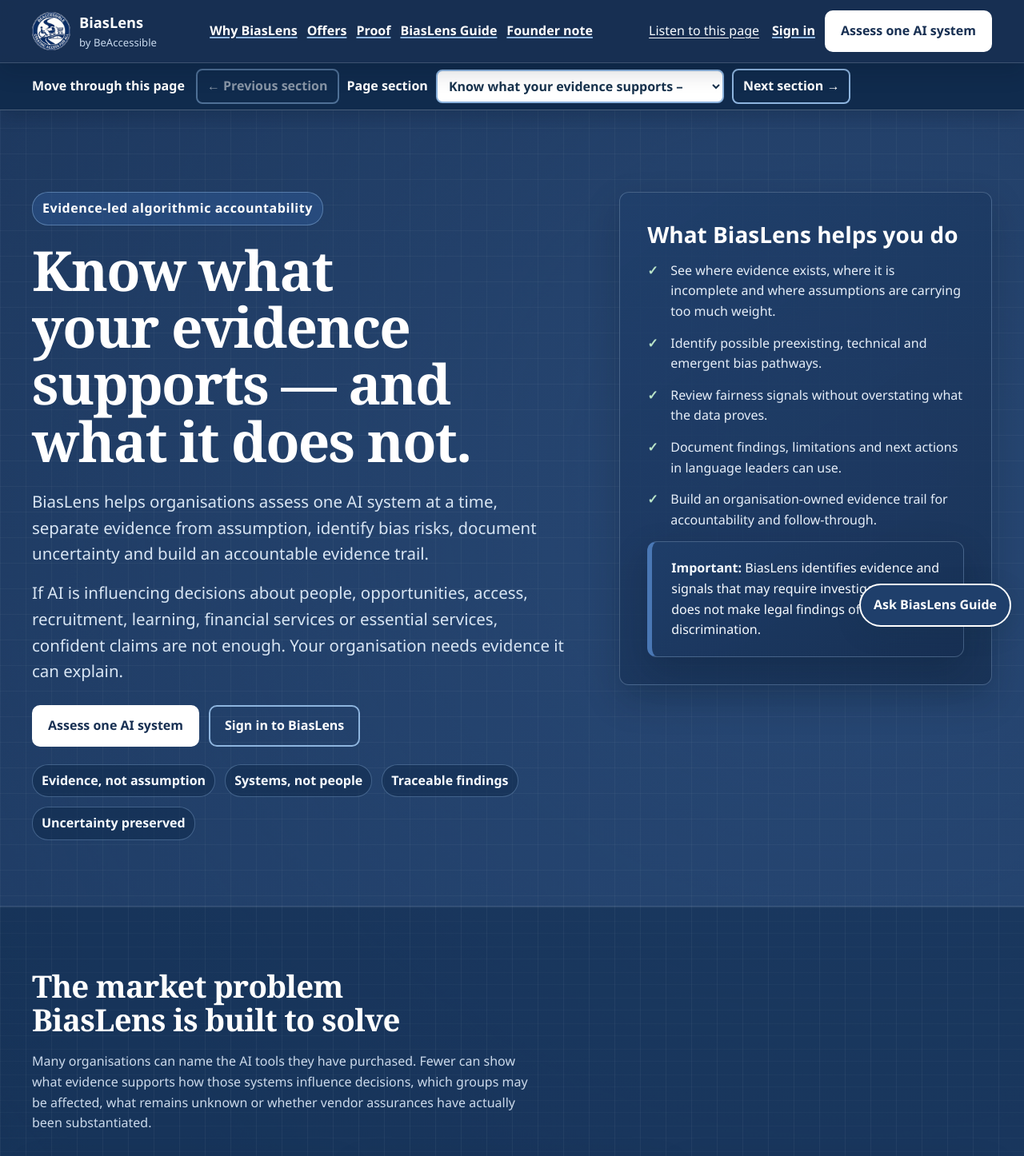
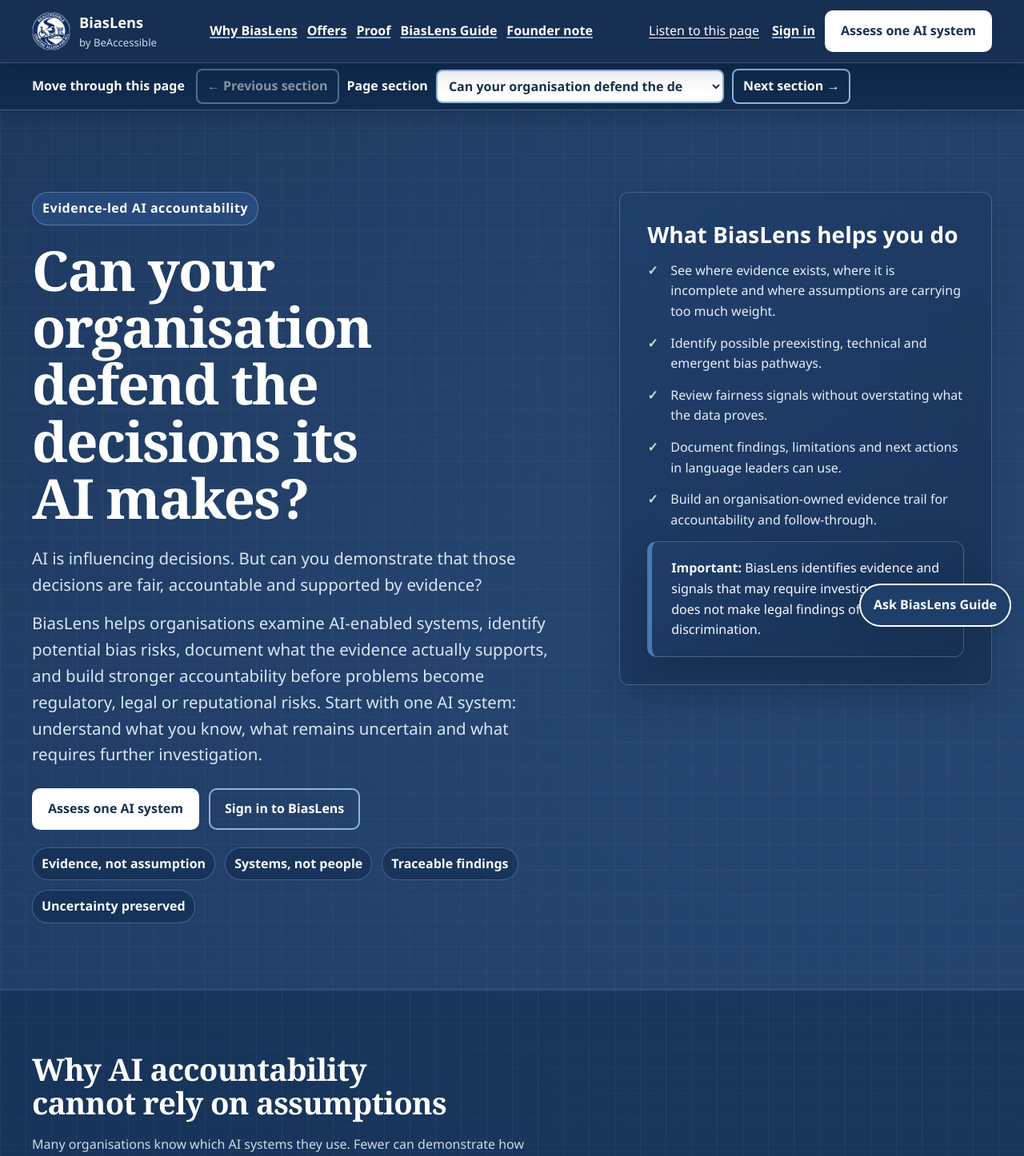
Before and after one commit to laggiesfl/BiasLens-Full-Platform, a Next.js app: page / in a window 1280 px wide. Shown: the top 1446 px of the page at 80% size. Built offline with nearby package versions, Linux system fonts and the light colour scheme.

Commit message:
copy: lead BiasLens homepage with buyer accountability question (#26)

```diff
--- a/src/app/page.tsx
+++ b/src/app/page.tsx
@@ -61,16 +61,17 @@ export default function Home() {
         <section className="public-hero">
           <div className="public-shell public-hero-grid">
             <div>
-              <span className="public-kicker">Evidence-led algorithmic accountability</span>
-              <h1>Know what your evidence supports — and what it does not.</h1>
+              <span className="public-kicker">Evidence-led AI accountability</span>
+              <h1>Can your organisation defend the decisions its AI makes?</h1>
               <p className="public-lead">
-                BiasLens helps organisations assess one AI system at a time, separate evidence from assumption,
-                identify bias risks, document uncertainty and build an accountable evidence trail.
+                AI is influencing decisions. But can you demonstrate that those decisions are fair,
+                accountable and supported by evidence?
               </p>
               <p className="public-lead">
-                If AI is influencing decisions about people, opportunities, access, recruitment, learning,
-                financial services or essential services, confident claims are not enough. Your organisation
-                needs evidence it can explain.
+                BiasLens helps organisations examine AI-enabled systems, identify potential bias risks,
+                document what the evidence actually supports, and build stronger accountability before
+                problems become regulatory, legal or reputational risks. Start with one AI system:
+                understand what you know, what remains uncertain and what requires further investigation.
               </p>
               <div className="public-actions" aria-label="Primary actions">
                 <Link href="/enquire" className="public-button public-button-primary">Assess one AI system</Link>
@@ -103,11 +104,12 @@ export default function Home() {
         <section id="why" className="public-section public-section-alt">
           <div className="public-shell">
             <div className="public-section-heading">
-              <h2>The market problem BiasLens is built to solve</h2>
+              <h2>Why AI accountability cannot rely on assumptions</h2>
               <p>
-                Many organisations can name the AI tools they have purchased. Fewer can show what evidence supports
-                how those systems influence decisions, which groups may be affected, what remains unknown or whether
-                vendor assurances have actually been substantiated.
+                Many organisations know which AI systems they use. Fewer can demonstrate how those systems
+                influence decisions, which people may be affected, what evidence supports their assurances
+                and which risks remain unresolved. BiasLens helps turn those unanswered questions into
+                a structured, evidence-led assessment.
               </p>
             </div>
             <div className="public-grid-3">
```
